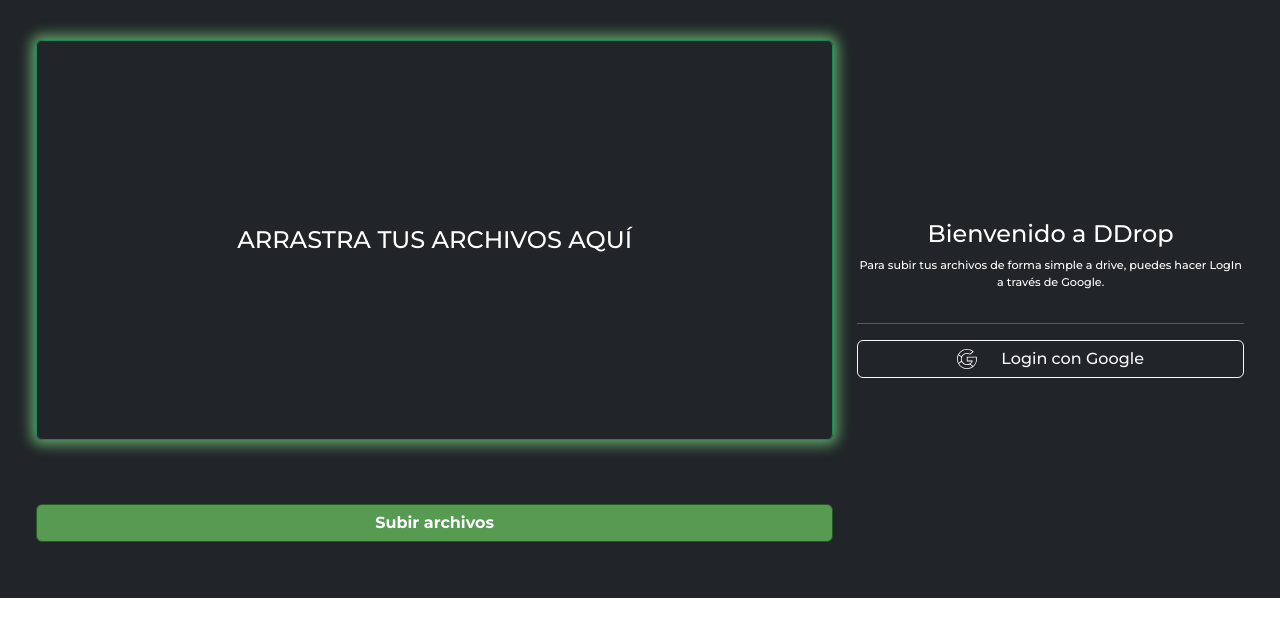
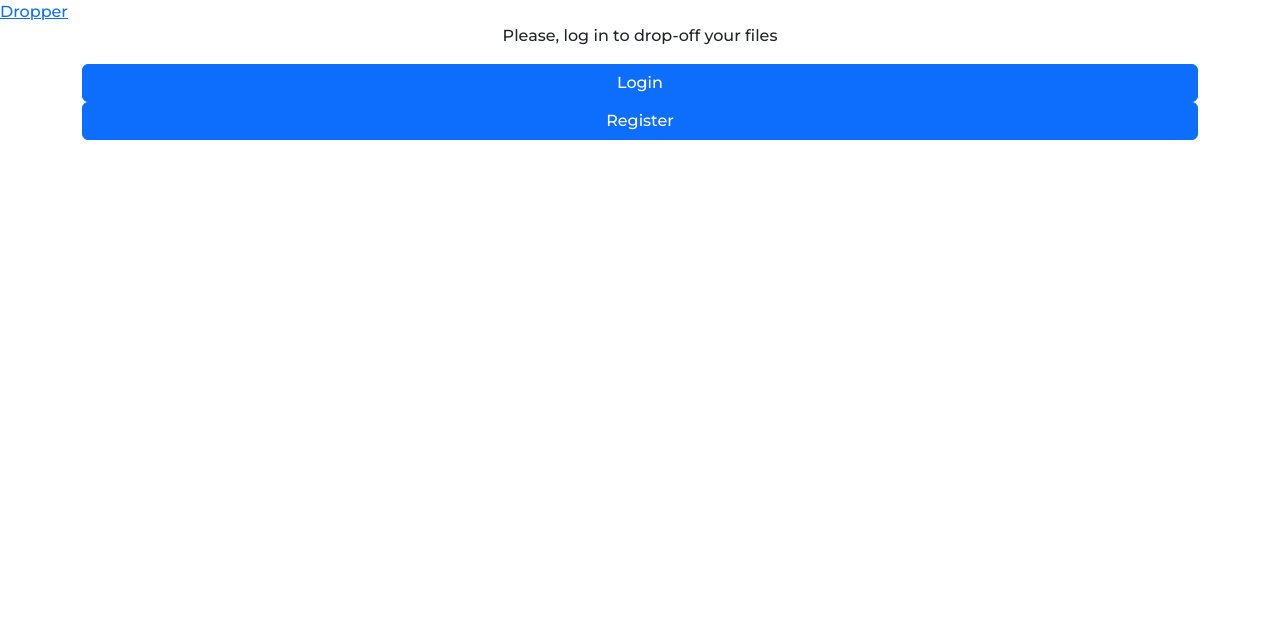
Before and after one commit to adaldin/talent-digital, a React (Create React App) app: page / in a window 1280 px wide. Shown: the top 636 px of the page. Built offline with nearby package versions, Linux system fonts and the light colour scheme.

Commit message:
Routes on

```diff
--- a/package.json
+++ b/package.json
@@ -12,6 +12,7 @@
     "react-dom": "^18.2.0",
     "react-dropzone": "^14.2.2",
     "react-filepond": "^7.1.2",
+    "react-router-dom": "^6.4.1",
     "react-scripts": "5.0.1",
     "web-vitals": "^2.1.4"
   },
--- a/src/App.js
+++ b/src/App.js
@@ -1,7 +1,8 @@
-import Dropper from "./components/dropper/Dropper";
+// import Dropper from "./components/dropper/Dropper";
+import { DashboardRoutes } from "./routes/routes";
 
 function App() {
-  return <Dropper />;
+  return <DashboardRoutes />;
 }
 
 export default App;
--- /dev/null
+++ b/src/components/header/Header.js
@@ -0,0 +1,11 @@
+import { Link } from "react-router-dom";
+
+function Header() {
+  return (
+    <div>
+      <Link to="/"> Dropper</Link>
+    </div>
+  );
+}
+
+export default Header;
--- a/src/pages/login/Login.js
+++ b/src/components/login/Login.js
@@ -1,4 +1,5 @@
 function Login() {
-  return <div>hola soy login</div>;
+  return <div>Login</div>;
 }
+
 export default Login;
--- /dev/null
+++ b/src/pages/home/Home.js
@@ -0,0 +1,26 @@
+import Container from "react-bootstrap/Container";
+import Row from "react-bootstrap/Row";
+import Col from "react-bootstrap/Col";
+import Button from "react-bootstrap/Button";
+import { Link } from "react-router-dom";
+
+function Home() {
+  return (
+    <Container>
+      <Row>
+        <Col xs={12}>
+          <p className="text-center">Please, log in to drop-off your files</p>
+        </Col>
+        <Col className="d-grid" xs={12}>
+          <Button as={Link} to="/login">
+            Login
+          </Button>
+          <Button as={Link} to="/register">
+            Register
+          </Button>
+        </Col>
+      </Row>
+    </Container>
+  );
+}
+export default Home;
--- /dev/null
+++ b/src/routes/routes.js
@@ -0,0 +1,28 @@
+import { BrowserRouter, Routes, Route } from "react-router-dom";
+import Header from "../components/header/Header";
+import Home from "../pages/home/Home";
+import Login from "../components/login/Login";
+import Register from "../components/register/Register";
+
+export const DashboardRoutes = () => {
+  return (
+    <>
+      <BrowserRouter>
+        <Header />
+        <Routes>
+          <Route path="/" element={<Home />} />
+          <Route path="/login" element={<Login />} />
+          <Route path="/register" element={<Register />} />
+          {/* <Route
+              path="/profile/userProfile"
+              element={
+                <ProtectedRoute>
+                  <UserProfile />
+                </ProtectedRoute>
+              }
+            /> */}
+        </Routes>
+      </BrowserRouter>
+    </>
+  );
+};
```
Also changed, not shown: src/components/register/Register.js (renamed from src/pages/register/Register.js), 1 other file (tests, documents, lock files or other folders).
